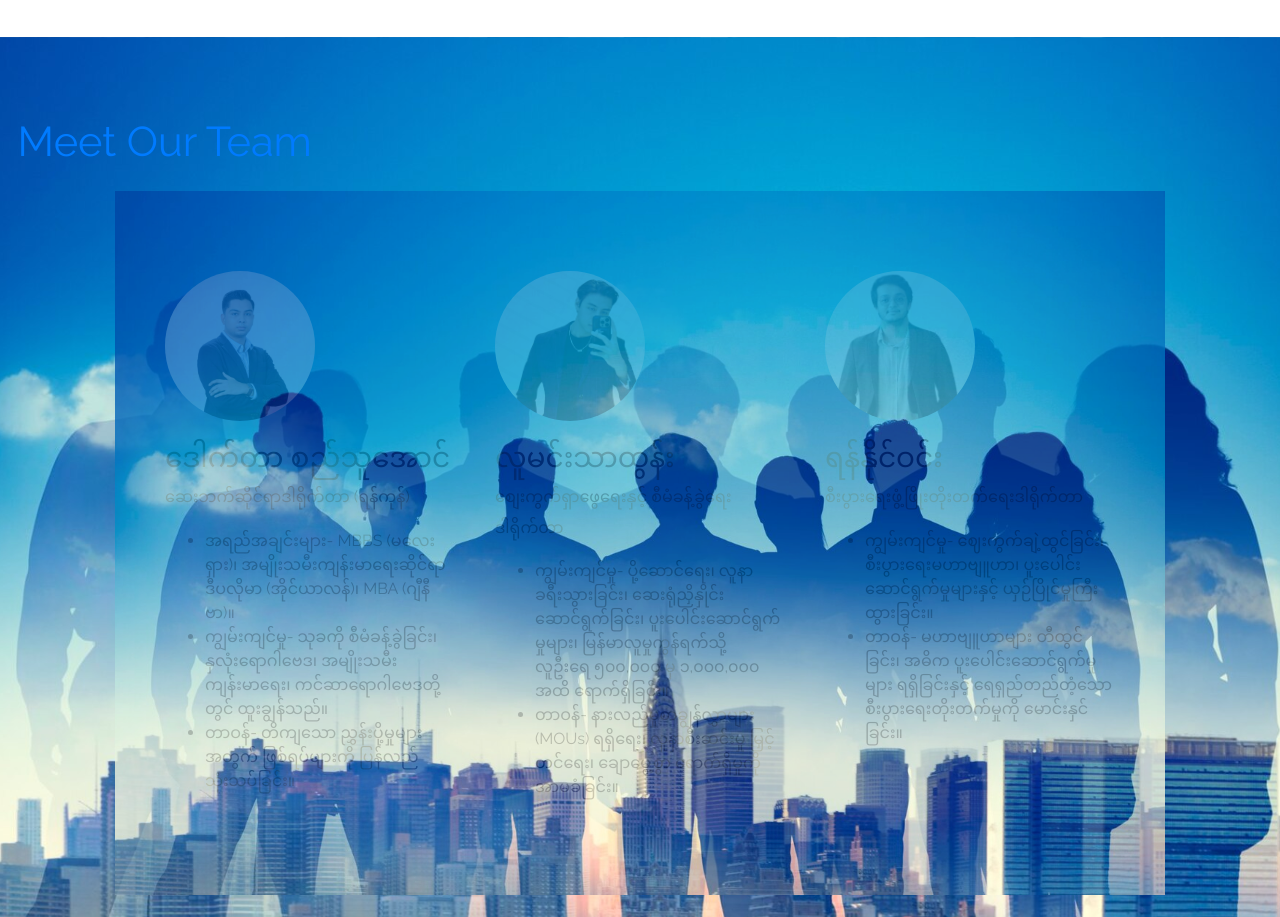
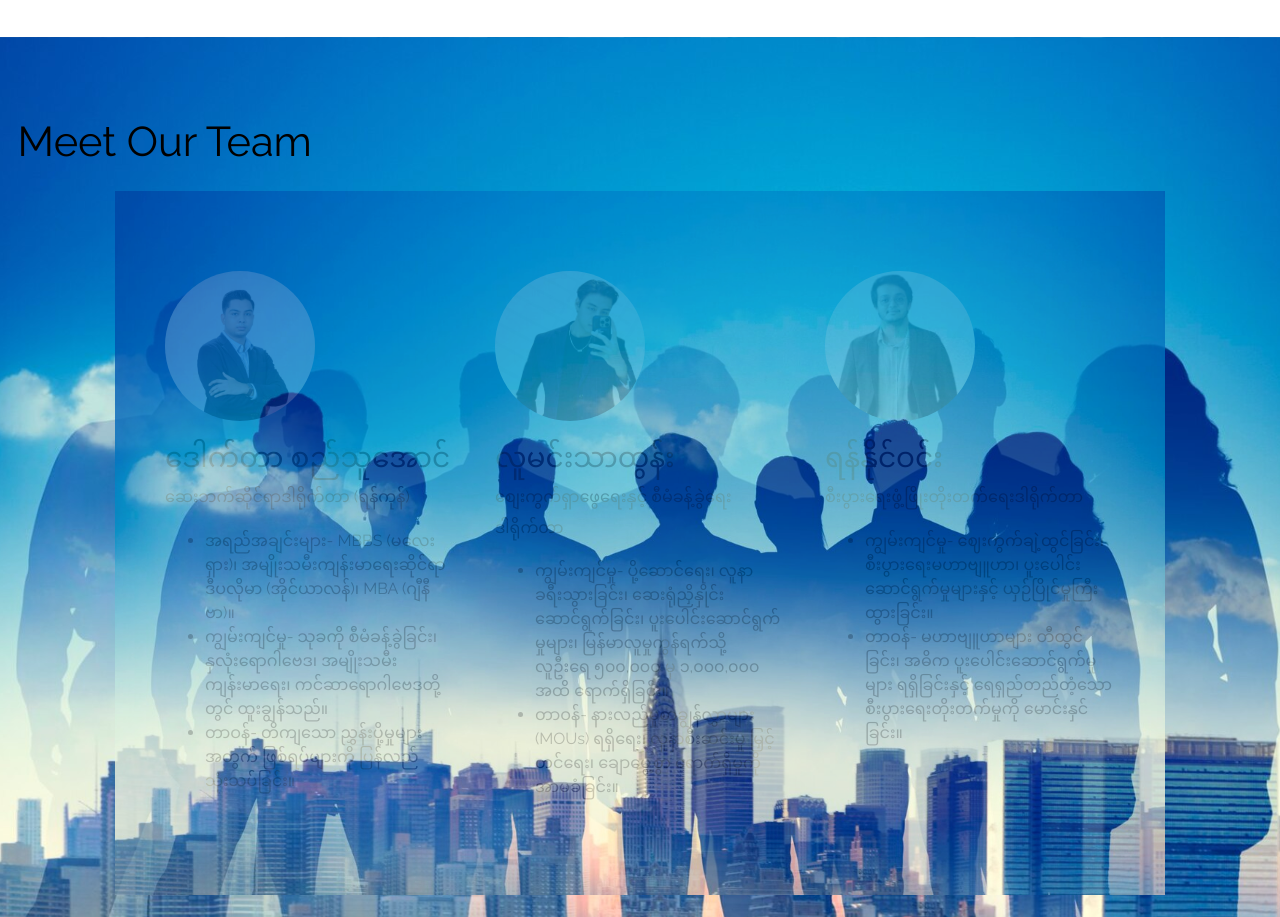
Before and after one commit to Thatoe98/cross-careV2, a plain HTML site: page index_mm.html in a window 1280 px wide. Shown: the part 1824-2741 px from the top of the page. Drawn offline with nearby package versions, Linux system fonts and the light colour scheme; files whose address does not match are found by name.

Commit message:
team header

```diff
--- a/index_mm.html
+++ b/index_mm.html
@@ -124,7 +124,7 @@
         <!-- Leadership Team Section -->
         <section id="leadership" class="tm-section-pad-top" style="background-image: url('images/team_background.jpg'); background-size: cover; background-position: center;">
             <div class="container">
-                <h2 class="tm-text-primary tm-section-title mb-4">Meet Our Team</h2>
+                <h2 class="tm-text-primary tm-section-title mb-4" style="color: black;">Meet Our Team</h2>
                 <div class="tm-testimonials-carousel">
                     <figure class="tm-testimonial-item">
                         <img src="images/dr_si_thu_aung.png" alt="Dr. Si Thu Aung">
```
